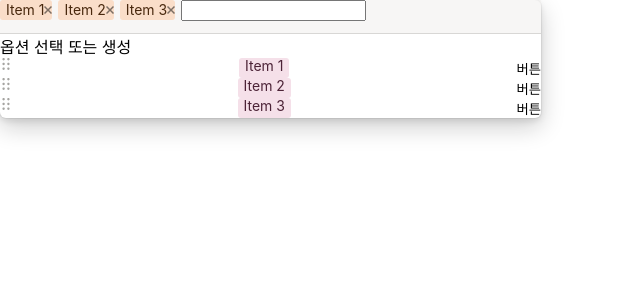
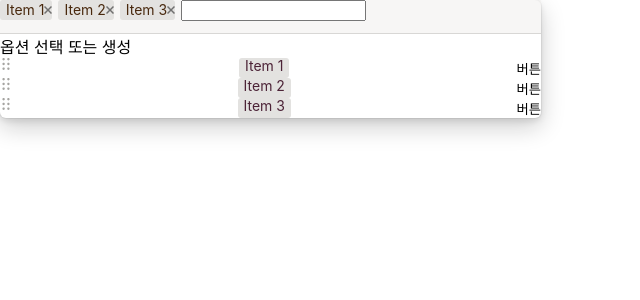
Before and after one commit to pasong0511/ts-ui-kit, a React (Create React App) app: page / in a window 1280 px wide. Shown: the top 300 px of the page, without its empty margins (0-640 px from the left). Built offline with nearby package versions, Linux system fonts and the light colour scheme.

Commit message:
멀티태그 생성 시 컬러 랜덤 지정

```diff
--- a/src/components/multi_tag/MultiTag.tsx
+++ b/src/components/multi_tag/MultiTag.tsx
@@ -5,25 +5,26 @@ import React, {
     useRef,
     useState,
 } from "react";
-import MultiTagLabel from "./MultiTagLabel";
+import MultiTagLabel, { TAG_LABEL_TYPE } from "./MultiTagLabel";
 import DragWrapper from "../drag_and_drop/DragWrapper";
 
 import { colorList } from "../../constants/color";
 import LayerWrapper from "../layer/LayerWrapper";
 
 import TagLabelEdit from "./TagLabelEdit";
+import { getRandomColor } from "../../utils/getRandomColor";
 
 export interface IMultiTagItem {
     id: number;
     label: string;
-    color?: string;
+    color: string;
 }
 
 export default function MultiTag() {
     const [datas, setDatas] = useState<IMultiTagItem[]>([
-        { id: 1, label: "Item 1" },
-        { id: 2, label: "Item 2" },
-        { id: 3, label: "Item 3" },
+        { id: 1, label: "Item 1", color: "E3E2E0" },
+        { id: 2, label: "Item 2", color: "E3E2E0" },
+        { id: 3, label: "Item 3", color: "E3E2E0" },
     ]);
     const [value, setValue] = useState("");
     const [select, setSelect] = useState<IMultiTagItem>(null);
@@ -46,9 +47,11 @@ export default function MultiTag() {
     }) => {
         switch (type) {
             case "create":
+                const color = getRandomColor().color;
                 const newDatas = {
                     id: Math.max(...datas.map((data) => data.id)) + 1,
                     label: value,
+                    color: color,
                 };
                 setDatas((prev) => [...prev, newDatas]);
                 break;
@@ -150,7 +153,7 @@ export default function MultiTag() {
                             <MultiTagLabel
                                 node={node}
                                 onDelete={handelDelete}
-                                type={"delete"}
+                                type={TAG_LABEL_TYPE.DELETE}
                             />
                         ))}
                     </div>
--- a/src/components/multi_tag/MultiTagLabel.tsx
+++ b/src/components/multi_tag/MultiTagLabel.tsx
@@ -1,12 +1,21 @@
 interface IMultiTagLabelProps {
     node: any;
+    type?: string;
     onDelete?: (node: any) => void;
 }
 
-export default function MultiTagLabel({ node, type, onDelete }: any) {
+export enum TAG_LABEL_TYPE {
+    DELETE = "delete",
+}
+
+export default function MultiTagLabel({
+    node,
+    type,
+    onDelete,
+}: IMultiTagLabelProps) {
     const className = [];
 
-    if (type === "delete") {
+    if (type === TAG_LABEL_TYPE.DELETE) {
         className.push("label-delete");
     }
 
@@ -17,7 +26,10 @@ export default function MultiTagLabel({ node, type, onDelete }: any) {
     };
 
     return (
-        <div className={`label ${className.join(" ")}`}>
+        <div
+            className={`label ${className.join(" ")}`}
+            style={{ background: `#${node.color}` }}
+        >
             <div>{node.label}</div>
             <button onClick={onClick}>
                 <svg
--- /dev/null
+++ b/src/utils/getRandomColor.ts
@@ -0,0 +1,10 @@
+import { colorList } from "../constants/color";
+
+export function getRandomColor(): {
+    order: number;
+    color: string;
+    name: string;
+} {
+    const randomIndex = Math.floor(Math.random() * colorList.length);
+    return colorList[randomIndex];
+}
```
